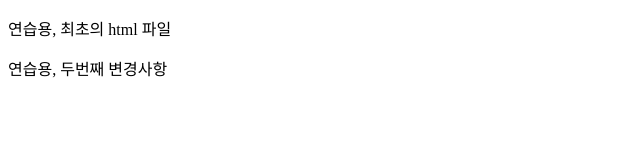
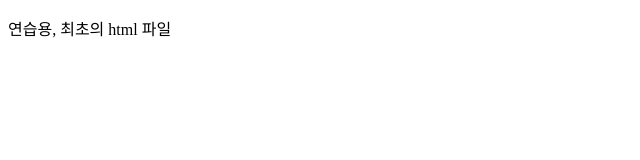
Before and after one commit to hauuum/git_practice, a plain HTML site: page index.html in a window 1280 px wide. Shown: the whole page, without its empty margins (0-640 px from the left). Drawn offline with Linux system fonts and the light colour scheme.

Commit message:
Revert "두번째 변경사항 - p 태그 추가"
This reverts commit a0fd38b30a75290ea78f33f4f90ad952486fd409.

```diff
--- a/index.html
+++ b/index.html
@@ -7,6 +7,5 @@
 </head>
 <body>
     <p>연습용, 최초의 html 파일</p>
-    <p>연습용, 두번째 변경사항</p>
 </body>
 </html>
```
